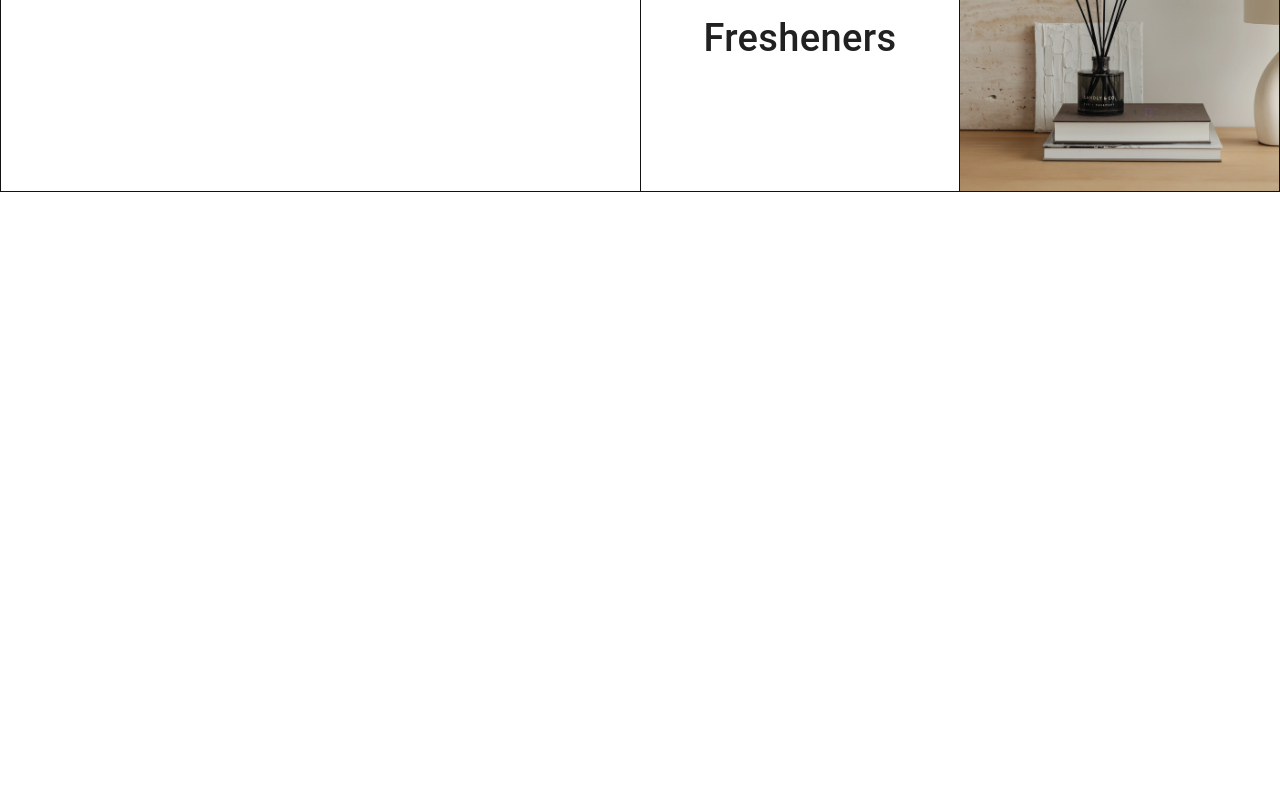
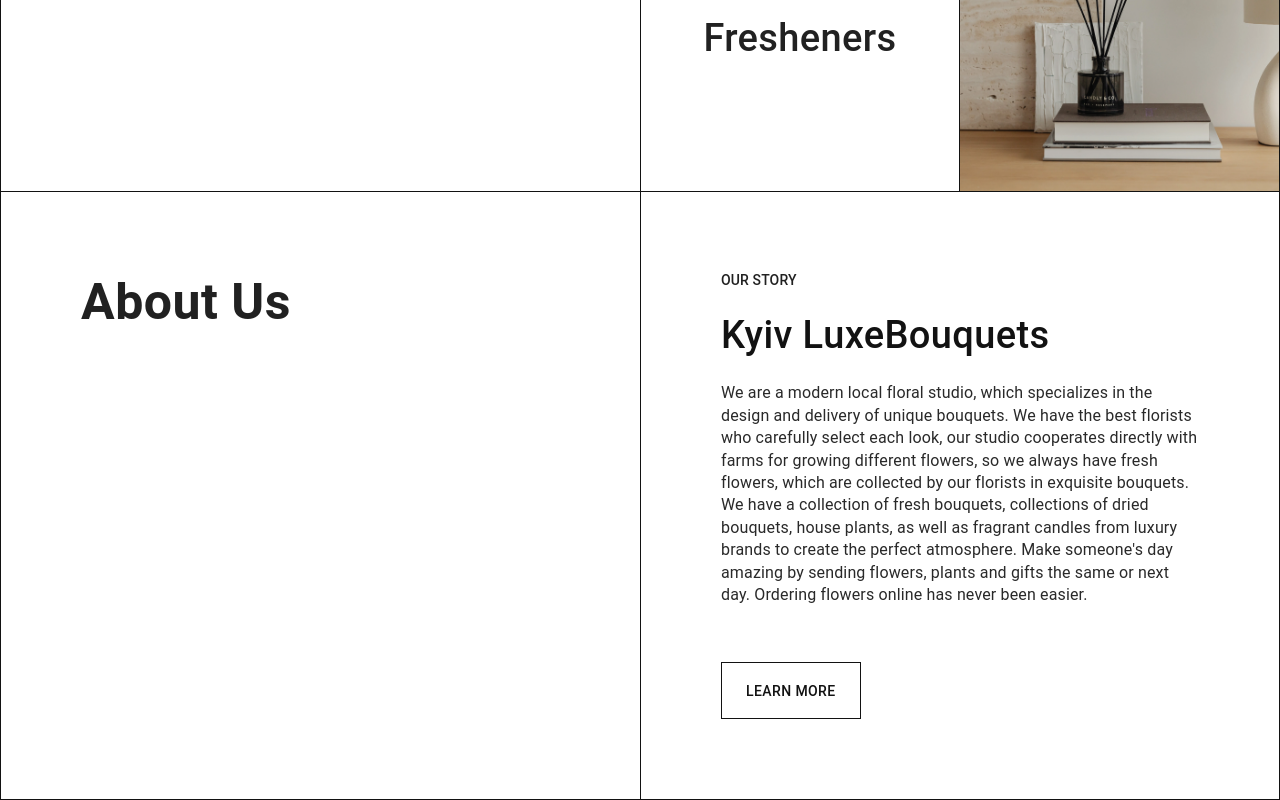
Before and after one commit to nishafrh/flower-shop-fe, a React (Vite) app: page /home in a window 1280 px wide. Shown: the part 1332-2132 px from the top of the page. Before the commit the page ends 1530 px from the top, so only its background shows below. Built offline with nearby package versions, Linux system fonts and the light colour scheme.

Commit message:
Membuat About Us Section

```diff
--- /dev/null
+++ b/src/views/home/aboutUs/index.jsx
@@ -0,0 +1,63 @@
+import { Button, Grid, Stack, Typography } from '@mui/material'
+
+const AboutUsSection = () => (
+	<Grid container item xs={12} sx={{ border: '1px solid #121212', borderTop: 'none' }}>
+		<Grid item xs={6} sx={{ p: '80px' }}>
+			<Typography sx={{ fontWeight: 600, fontSize: '50px', lineHeight: '60px' }}>
+				About Us
+			</Typography>
+		</Grid>
+
+		<Grid container item xs={6} gap={7} sx={{ borderLeft: '1px solid #121212', p: '80px' }}>
+			<Grid item xs={12}>
+				<Stack direction='column' spacing={3}>
+					<Typography
+						sx={{ fontWeight: 500, fontSize: '14px', lineHeight: '16.8px', color: '121212' }}>
+						OUR STORY
+					</Typography>
+					<Typography
+						sx={{
+							fontWeight: 500,
+							fontSize: '38px',
+							lineHeight: '45.6px',
+							color: '#121212'
+						}}>
+						Kyiv LuxeBouquets
+					</Typography>
+					<Typography
+						sx={{
+							fontWeight: 400,
+							fontSize: '16px',
+							lineHeight: '22.4px',
+							color: 'rgba(18, 18, 18, 0.9)'
+						}}>
+						We are a modern local floral studio, which specializes in the design and delivery
+						of unique bouquets. We have the best florists who carefully select each look, our
+						studio cooperates directly with farms for growing different flowers, so we always
+						have fresh flowers, which are collected by our florists in exquisite bouquets. We
+						have a collection of fresh bouquets, collections of dried bouquets, house plants,
+						as well as fragrant candles from luxury brands to create the perfect atmosphere.
+						Make someone's day amazing by sending flowers, plants and gifts the same or next
+						day. Ordering flowers online has never been easier.
+					</Typography>
+				</Stack>
+			</Grid>
+			<Grid item xs={12}>
+				<Button
+					variant='outlined'
+					sx={{
+						borderRadius: 0,
+						border: '1px solid #121212',
+						color: '#121212',
+						paddingX: '24px',
+						paddingTop: '16px',
+						paddingBottom: '14px'
+					}}>
+					LEARN MORE
+				</Button>
+			</Grid>
+		</Grid>
+	</Grid>
+)
+
+export default AboutUsSection
--- a/src/views/home/index.jsx
+++ b/src/views/home/index.jsx
@@ -1,10 +1,12 @@
 import { Grid } from '@mui/material'
 import MainSection from './mainSection'
+import AboutUsSection from './aboutUs'
 
 function HomePage() {
 	return (
 		<Grid container>
 			<MainSection />
+			<AboutUsSection />
 		</Grid>
 	)
 }
```
